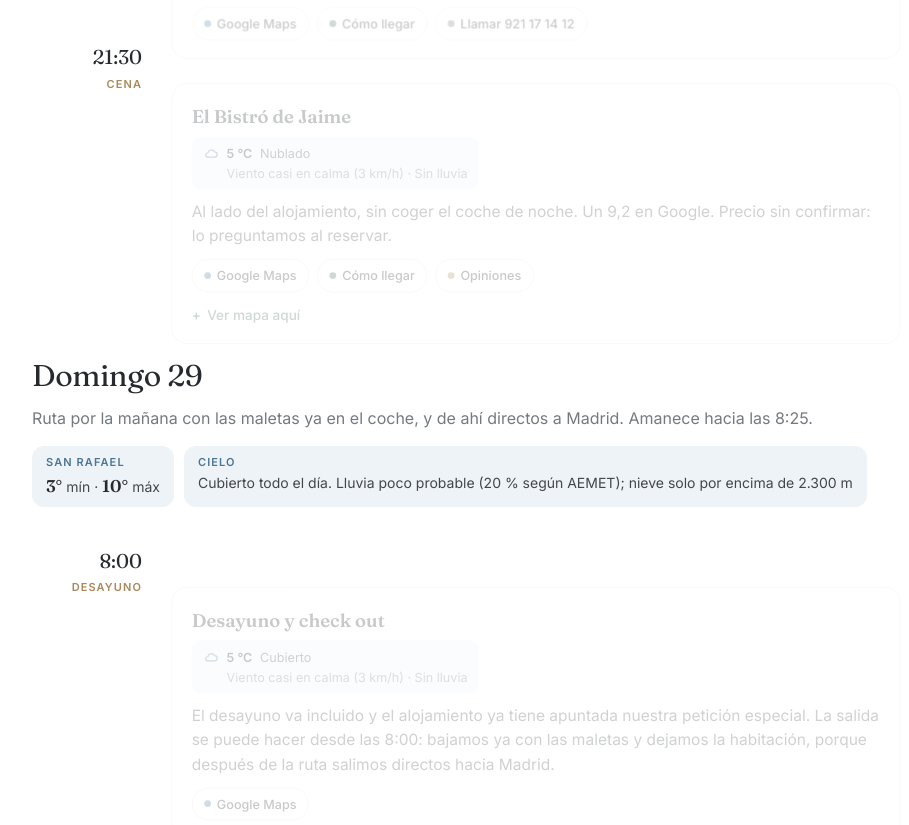
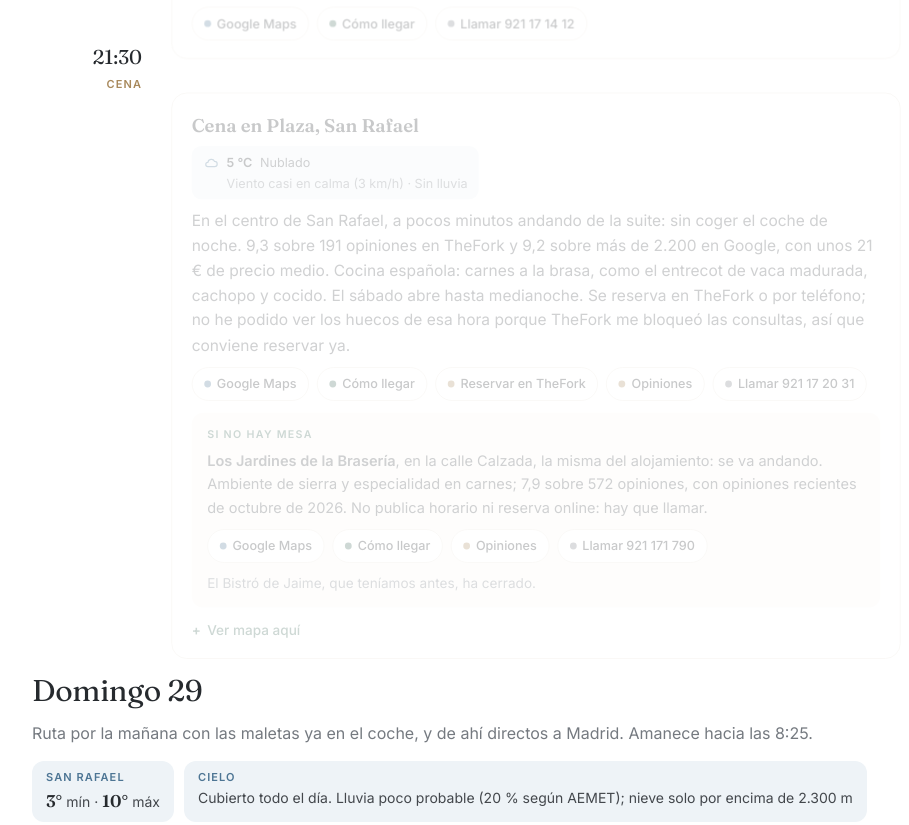
Before and after one commit to alvaroalonsoorigen-eng/aniversario-san-rafael, a plain HTML site: page index.html in a window 1280 px wide. Shown: the part 9632-10457 px from the top of the page, without its empty margins (168-1077 px from the left). Drawn offline with Linux system fonts and the light colour scheme.

Commit message:
Cena en Plaza (San Rafael): el Bistró de Jaime ha cerrado
Co-Authored-By: Claude Opus 5.5 <noreply@anthropic.com>

```diff
--- a/index.html
+++ b/index.html
@@ -558,7 +558,7 @@
     <ol class="check">
       <li><strong>Comida del sábado en San Lorenzo, 13:30.</strong> La Yesca Taberna en <a href="https://www.thefork.es/restaurante/la-yesca-taberna-r860597" target="_blank" rel="noopener">TheFork</a>, la primera, porque los fines de semana se llena. Si no hay sitio: Genara en <a href="https://www.opentable.es/r/genara-san-lorenzo-de-el-escorial?covers=2&dateTime=2026-11-28T13%3A30" target="_blank" rel="noopener">OpenTable</a> o Cantina Virgilio en <a href="https://www.thefork.es/restaurante/cantina-virgilio-r838163" target="_blank" rel="noopener">TheFork</a>.</li>
       <li><strong>Spa del sábado, de 19:00 a 20:30.</strong> Hacienda Los Robles: línea del spa <a href="tel:+34918535328">91 853 53 28</a>, <a href="https://wa.me/34645514440" target="_blank" rel="noopener">WhatsApp 645 514 440</a> o <a href="mailto:spa@haciendalosrobles.com">spa@haciendalosrobles.com</a>. Pedimos el spa privado para dos.</li>
-      <li><strong>Cena del sábado, 21:30.</strong> El Bistró de Jaime (teléfono en su ficha de Google Maps).</li>
+      <li><strong>Cena del sábado, 21:30.</strong> Plaza, en San Rafael: <a href="https://www.thefork.es/restaurante/plaza-r456285" target="_blank" rel="noopener">TheFork</a> o <a href="tel:+34921172031">921 17 20 31</a>. Si no hay mesa, Los Jardines de la Brasería, <a href="tel:+34921171790">921 171 790</a>.</li>
       <li><strong>Avisar al alojamiento</strong> de que haremos el check-in hacia las 21:00: <a href="tel:+34921171412">921 17 14 12</a>.</li>
       <li><strong>Opcional: entrada al monasterio</strong>, si queremos verlo por dentro, en la <a href="https://tickets.patrimonionacional.es/en/tickets/san-lorenzo-del-escorial?city=MAD" target="_blank" rel="noopener">web de Patrimonio Nacional</a>.</li>
     </ol>
@@ -566,7 +566,7 @@
     <ol class="check">
       <li><strong>Comida del sábado.</strong> Cerca del alojamiento, como en el plan principal; o en Segovia a las 14:00 o 14:30: Casa Comala o Mesón Don Sancho, los dos en <a href="https://www.opentable.es/r/casa-comala-segovia?covers=2&dateTime=2026-11-28T14%3A00" target="_blank" rel="noopener">OpenTable</a>.</li>
       <li><strong>Spa del sábado, 19:00.</strong> Spaxión, <a href="tel:+34921051477">921 051 477</a> o en su <a href="https://www.eurostarshotels.com/aurea-convento-capuchinos/spa.html" target="_blank" rel="noopener">web</a>.</li>
-      <li><strong>Cena del sábado, 21:15.</strong> El Bistró de Jaime.</li>
+      <li><strong>Cena del sábado, 21:15.</strong> Plaza, en San Rafael: <a href="tel:+34921172031">921 17 20 31</a>.</li>
     </ol>
   </section>
 
@@ -722,9 +722,13 @@ const SAT_SEG = [
    desc:"En un antiguo convento de la parte alta del casco, junto a la plaza de Capuchinos. Desde el acueducto se sube andando, unos 10 a 15 minutos en cuesta (cálculo aproximado). Vamos a pie: está dentro de la muralla."},
   {time:"20:15", tag:"Vuelta", title:"Al coche y a San Rafael", q:HOTEL, from:PARK, map:false,
    desc:"Unos 15 minutos andando cuesta abajo hasta el coche y 25 de carretera."},
-  {time:"21:15", tag:"Cena", title:"El Bistró de Jaime", q:"El Bistró de Jaime, Travesía Alto del León 17, San Rafael, Segovia",
-   webs:[["Opiniones","https://gastroranking.es/r/el-bistro-de-jaime_219460/"]],
-   desc:"Al lado del alojamiento, sin coger el coche de noche. Un 9,2 en Google. Precio sin confirmar: lo preguntamos al reservar."}
+  {time:"21:15", tag:"Cena", title:"Cena en Plaza, San Rafael", q:"Plaza Restaurante Hostal, Travesía Alto del León 6, San Rafael, Segovia", from:HOTEL, mode:"walking", tel:"921 17 20 31",
+   webs:[["Reservar en TheFork","https://www.thefork.es/restaurante/plaza-r456285"],["Opiniones","https://gastroranking.es/r/plaza-restaurante-hostal_80730/"]],
+   desc:"En el centro de San Rafael, a pocos minutos andando de la suite: sin coger el coche de noche. 9,3 sobre 191 opiniones en TheFork y 9,2 sobre más de 2.200 en Google, con unos 21 € de precio medio. Cocina española: carnes a la brasa, como el entrecot de vaca madurada, cachopo y cocido. El sábado abre hasta medianoche. Se reserva en TheFork o por teléfono; no he podido ver los huecos de esa hora porque TheFork me bloqueó las consultas, así que conviene reservar ya.",
+   extra:`<div class="box"><div class="box-t">Si no hay mesa</div>
+     <p><strong>Los Jardines de la Brasería</strong>, en la calle Calzada, la misma del alojamiento: se va andando. Ambiente de sierra y especialidad en carnes; 7,9 sobre 572 opiniones, con opiniones recientes de octubre de 2026. No publica horario ni reserva online: hay que llamar.</p>
+     <div class="links">${mapBtns("Los Jardines de la Brasería, San Rafael, Segovia", HOTEL, "walking")}${b("web","https://gastroranking.es/r/los-jardines-de-la-braseria_177132/","Opiniones")}${tel("921 171 790")}</div>
+     <p style="margin-top:10px;font-size:14px;color:var(--muted)">El Bistró de Jaime, que teníamos antes, ha cerrado.</p></div>`}
 ];
 
 
```
